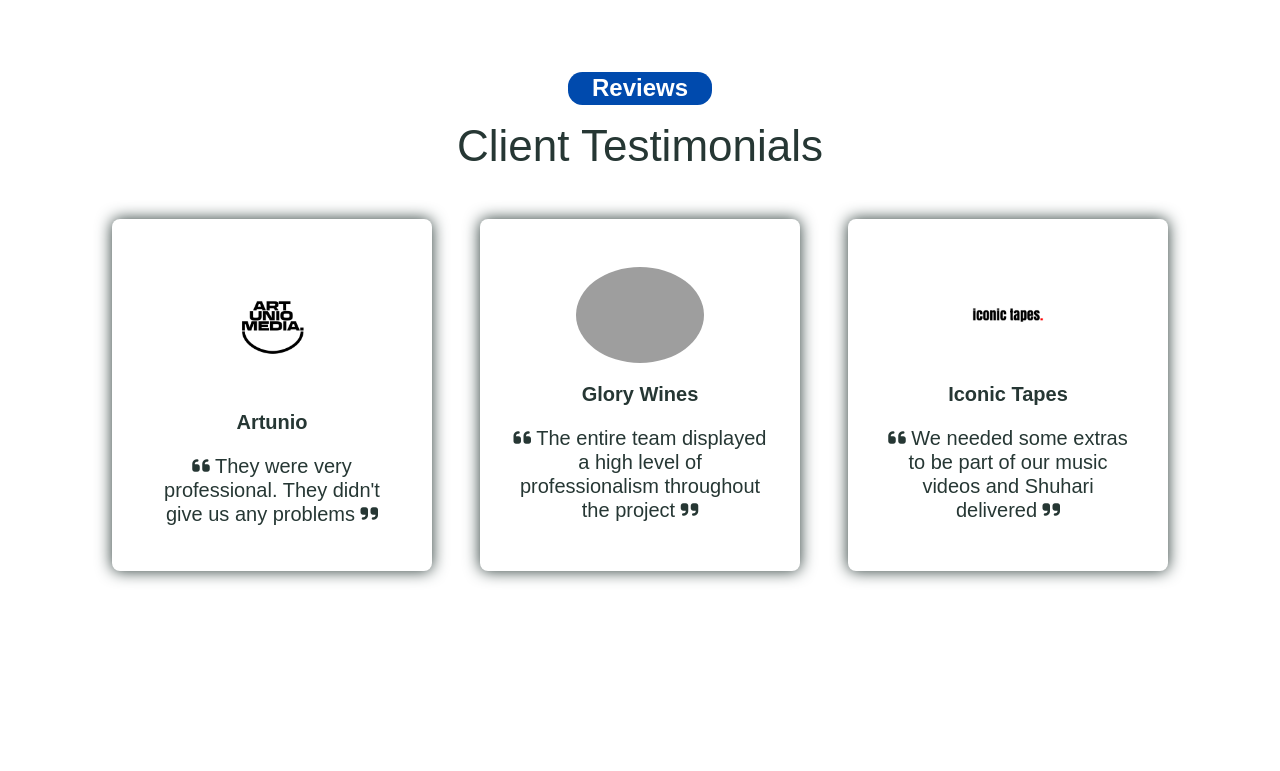
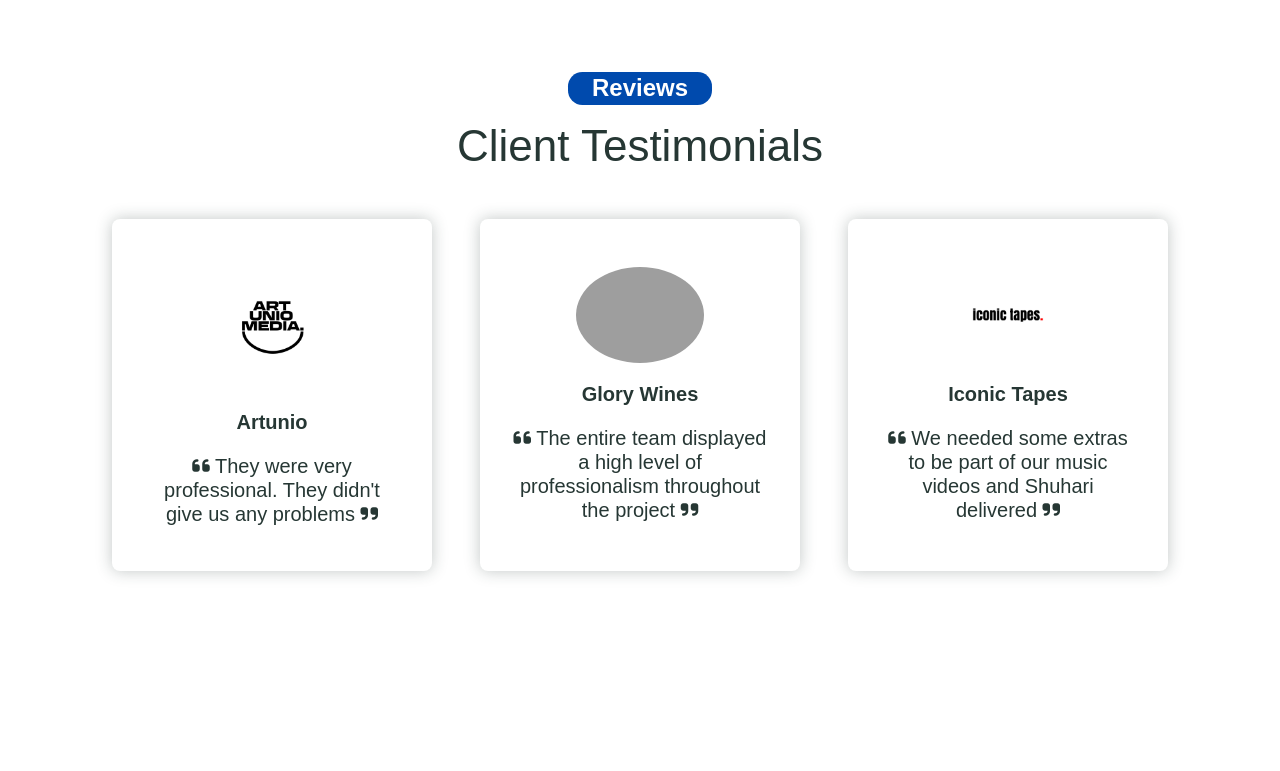
Before and after one commit to Laths1/ShuhariAgency, a PHP site: page / in a window 1280 px wide. Shown: the part 1640-2411 px from the top of the page. Run offline with PHP 8.4, Linux system fonts and the light colour scheme; some libraries are stand-ins or nearby versions; some web fonts are replaced; grey boxes are pictures that could not be loaded.

Commit message:
box-shadow

```diff
--- a/styles.css
+++ b/styles.css
@@ -19,6 +19,7 @@
     --primary-color-4:#263734;
     --primary-color-5:#ffffff;
     --primary-color-6:#004AAD;
+    --primary-color-7:#26373448;
 
     --transition:all 300ms linear;
     --spacing:0.25rem;
@@ -783,7 +784,7 @@
     /* border: 2px solid var(--primary-color-3); */
     border-radius: 0.5rem;
     padding: 2rem;
-    box-shadow: 0 0 1rem var(--primary-color-4) ;
+    box-shadow: 0 0 1rem var(--primary-color-7) ;
     gap: 1.25rem;
     transition: var(--transition);
 }
@@ -1424,7 +1425,7 @@
 }
 
 .talent-container2{
-    box-shadow: 0 5px 15px var(--primary-color-4);
+    box-shadow: 0 5px 15px var(--primary-color-7);
     display: flex;
     justify-content: space-between;
     width: 48%;
@@ -1464,7 +1465,7 @@
 .manifesto-card {
     margin: 2rem auto;
     border-radius: var(--radius);
-    box-shadow: 0 5px 15px var(--primary-color-4);
+    box-shadow: 0 5px 15px var(--primary-color-7);
     transition: var(--transition);
 }
 
@@ -1573,7 +1574,7 @@
         border-top-left-radius: var(--radius);
         border-radius: 0;
         border-bottom-right-radius: 0;
-        /* box-shadow: 0 5px 15px var(--primary-color-4); */
+        /* box-shadow: 0 5px 15px var(--primary-color-7); */
     }
 
 
```
